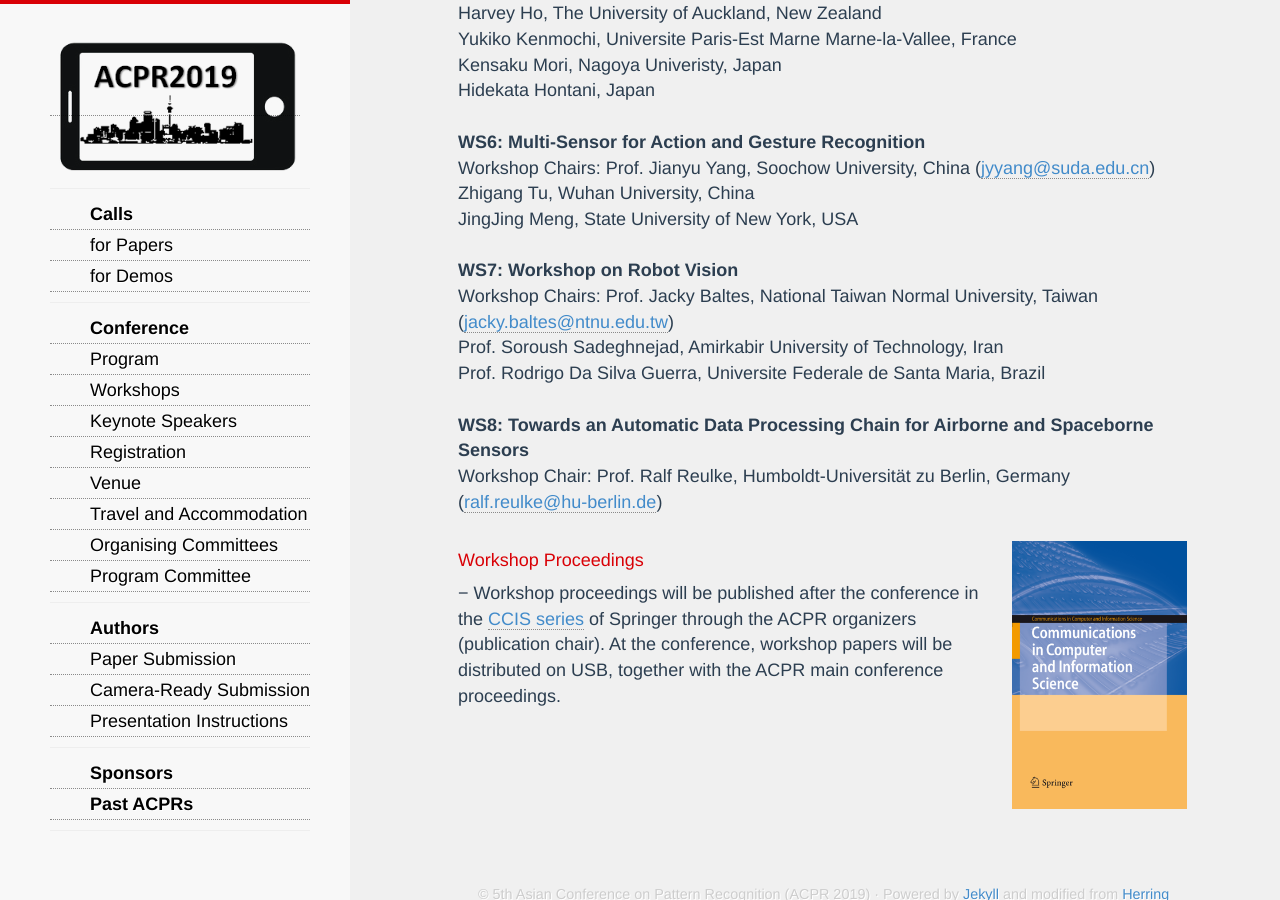
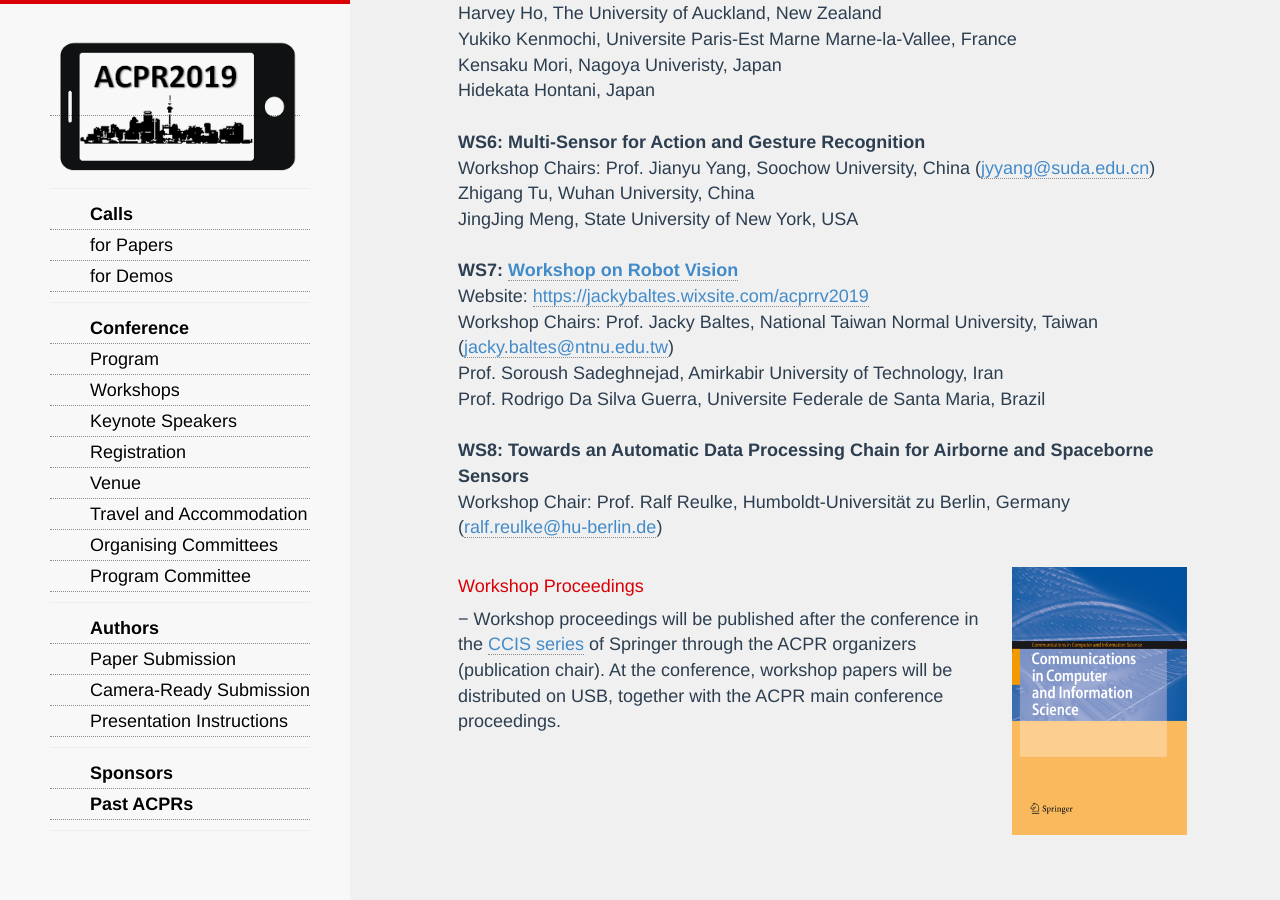
Before and after one commit to AndrewChenUoA/ACPR2019, a Jekyll site: the page built from workshops.html, in a window 1280 px wide and 900 px high, scrolled down 963 px. Built offline with Jekyll 4.4.1, drawn with Linux system fonts in a browser that asks for light colours; nearby versions of some CDN libraries; Markdown is read by kramdown in place of the engine named in the settings.

Commit message:
Add workshop link

```diff
--- a/workshops.html
+++ b/workshops.html
@@ -45,7 +45,8 @@ Workshop Chairs: Prof. Jianyu Yang, Soochow University, China (<a href="mailto:j
 Zhigang Tu, Wuhan University, China<br/>
 JingJing Meng, State University of New York, USA<br/><br/>
 
-<b>WS7: Workshop on Robot Vision</b><br/>
+<b>WS7: <a href="https://jackybaltes.wixsite.com/acprrv2019">Workshop on Robot Vision</a></b><br/>
+Website: <a href="https://jackybaltes.wixsite.com/acprrv2019">https://jackybaltes.wixsite.com/acprrv2019</a><br/>
 Workshop Chairs: Prof. Jacky Baltes, National Taiwan Normal University, Taiwan (<a href="mailto:jacky.baltes@ntnu.edu.tw">jacky.baltes@ntnu.edu.tw</a>)<br/>
 Prof. Soroush Sadeghnejad, Amirkabir University of Technology, Iran<br/>
 Prof. Rodrigo Da Silva Guerra, Universite Federale de Santa Maria, Brazil<br/><br/>
```
